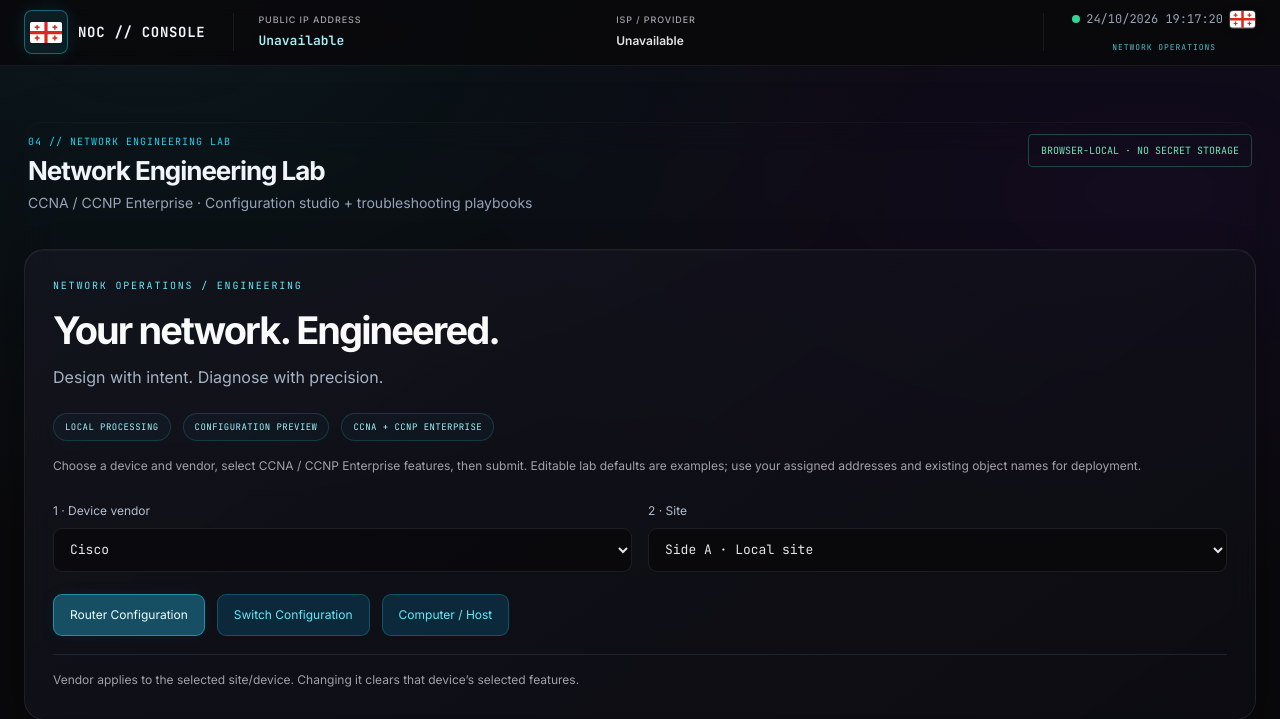
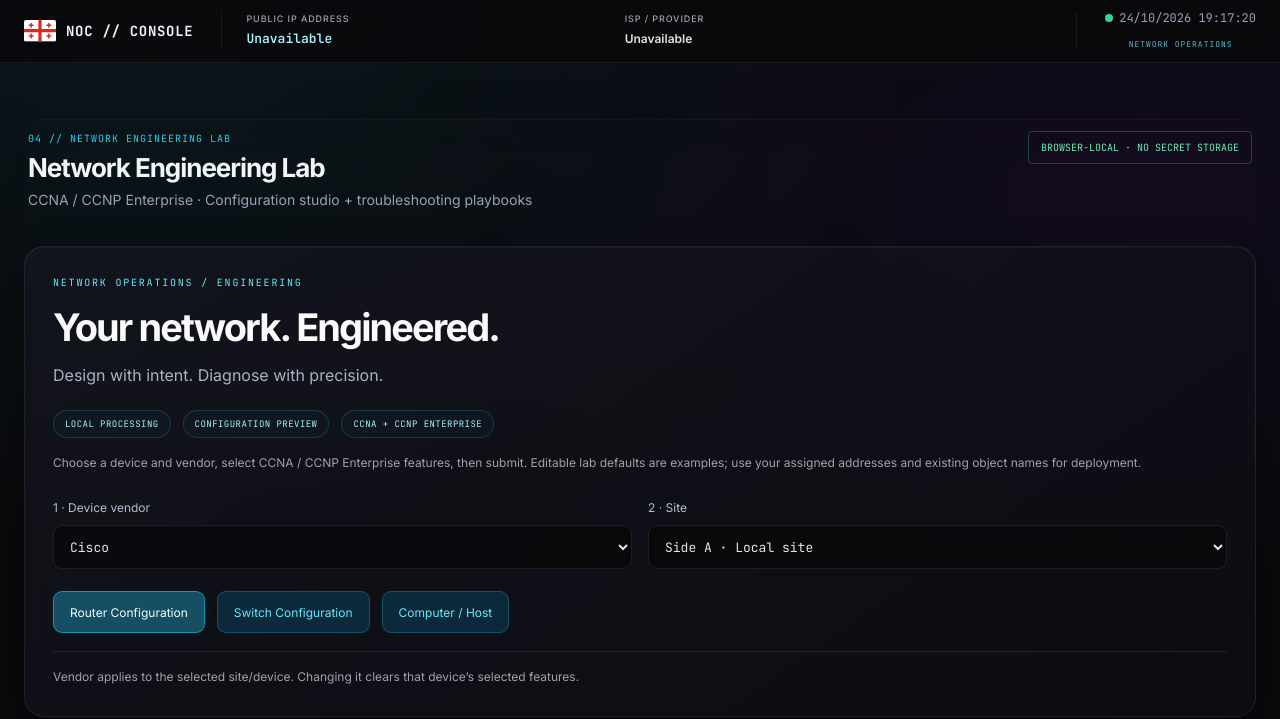
Before and after one commit to giorgikukulava12345-bit/sysadmin-dashboard, a Flask app: page / in a window 1280 px wide. Shown: the top 719 px of the page. Run offline with Flask 3, Linux system fonts and the light colour scheme; some libraries are stand-ins or nearby versions.

Commit message:
Remove right flag and frame around left header flag

```diff
--- a/templates/index.html
+++ b/templates/index.html
@@ -85,7 +85,7 @@
 <header class="border-b border-base-border bg-base-900/90 backdrop-blur sticky top-0 z-40">
   <div class="noc-nav-shell max-w-7xl mx-auto px-4 sm:px-6 py-2.5">
     <div class="flex items-center gap-2.5">
-      <div class="w-11 h-11 rounded-lg bg-cyan-glow/10 border border-cyan-glow/40 shadow-[0_0_18px_rgba(34,211,238,0.12)] flex items-center justify-center shrink-0">
+      <div class="flex items-center justify-center shrink-0">
         <svg viewBox="0 0 30 20" xmlns="http://www.w3.org/2000/svg" role="img" aria-label="Georgian flag logo" class="w-8 h-auto rounded-sm"><rect width="30" height="20" fill="#fff"/><path d="M13.5 0h3v20h-3zM0 8.5h30v3H0z" fill="#da291c"/><g fill="#da291c"><path d="M6 2.7h1.4v1.6H9v1.4H7.4v1.6H6V5.7H4.4V4.3H6z"/><path d="M22.6 2.7H24v1.6h1.6v1.4H24v1.6h-1.4V5.7H21V4.3h1.6zM6 12.7h1.4v1.6H9v1.4H7.4v1.6H6v-1.6H4.4v-1.4H6zM22.6 12.7H24v1.6h1.6v1.4H24v1.6h-1.4v-1.6H21v-1.4h1.6z"/></g></svg>
       </div>
       <div>
@@ -103,7 +103,6 @@
       <div class="flex items-center gap-1.5">
         <span class="w-2 h-2 rounded-full bg-emerald-400 live-dot"></span>
         <span id="clock" class="text-[10px] sm:text-xs">07/07/2026 12:52:00</span>
-        <span id="header-georgia-flag" class="noc-country-flag" role="img" aria-label="Georgia flag"><svg viewBox="0 0 30 20" xmlns="http://www.w3.org/2000/svg" aria-hidden="true"><rect width="30" height="20" fill="#fff"/><path d="M13.5 0h3v20h-3zM0 8.5h30v3H0z" fill="#da291c"/><g fill="#da291c"><path d="M6 2.7h1.4v1.6H9v1.4H7.4v1.6H6V5.7H4.4V4.3H6z"/><path d="M22.6 2.7H24v1.6h1.6v1.4H24v1.6h-1.4V5.7H21V4.3h1.6zM6 12.7h1.4v1.6H9v1.4H7.4v1.6H6v-1.6H4.4v-1.4H6zM22.6 12.7H24v1.6h1.6v1.4H24v1.6h-1.4v-1.6H21v-1.4h1.6z"/></g></svg></span>
       </div>
 
       <span class="text-slate-600 hidden xs:inline">|</span>
```
